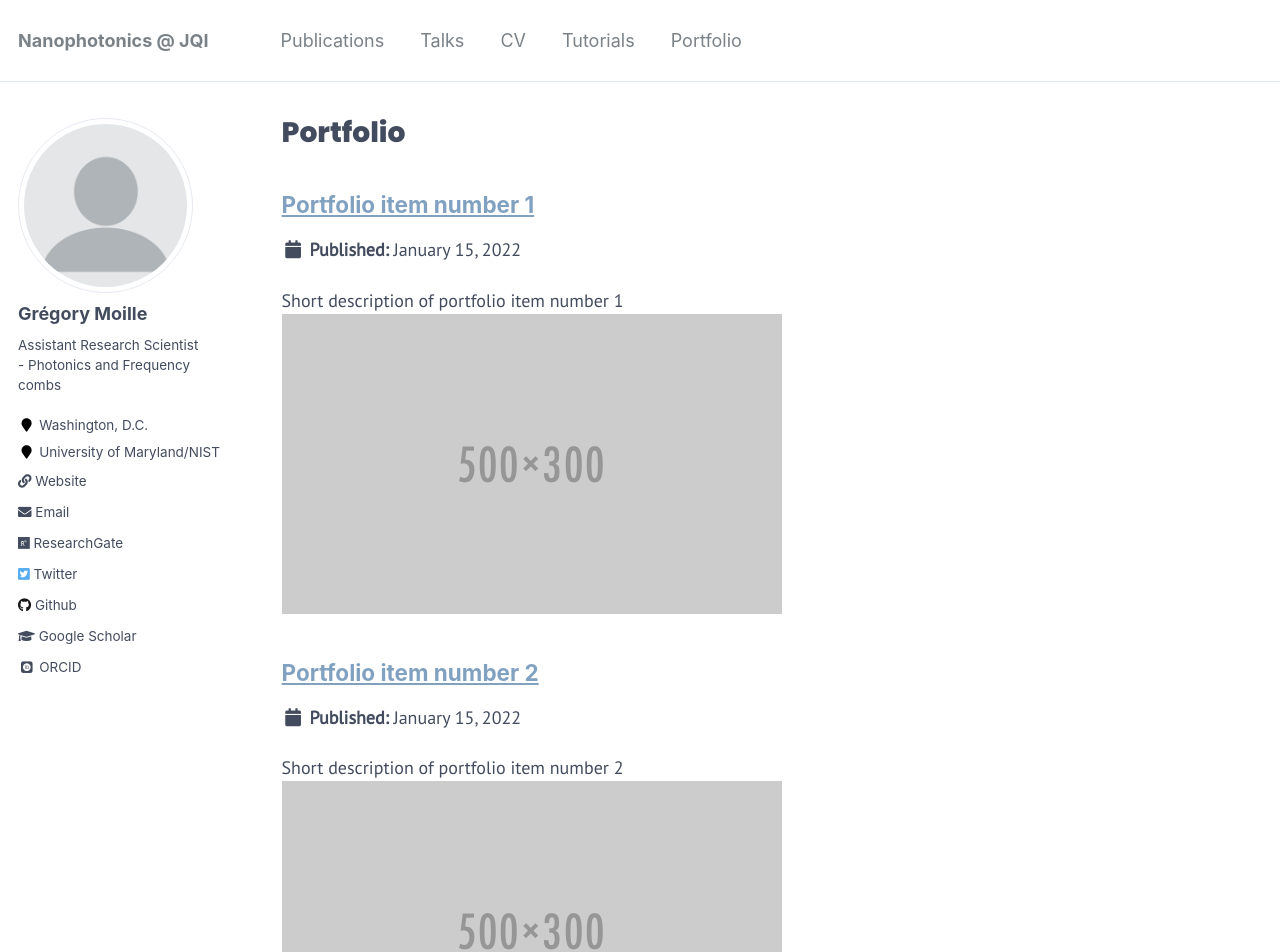
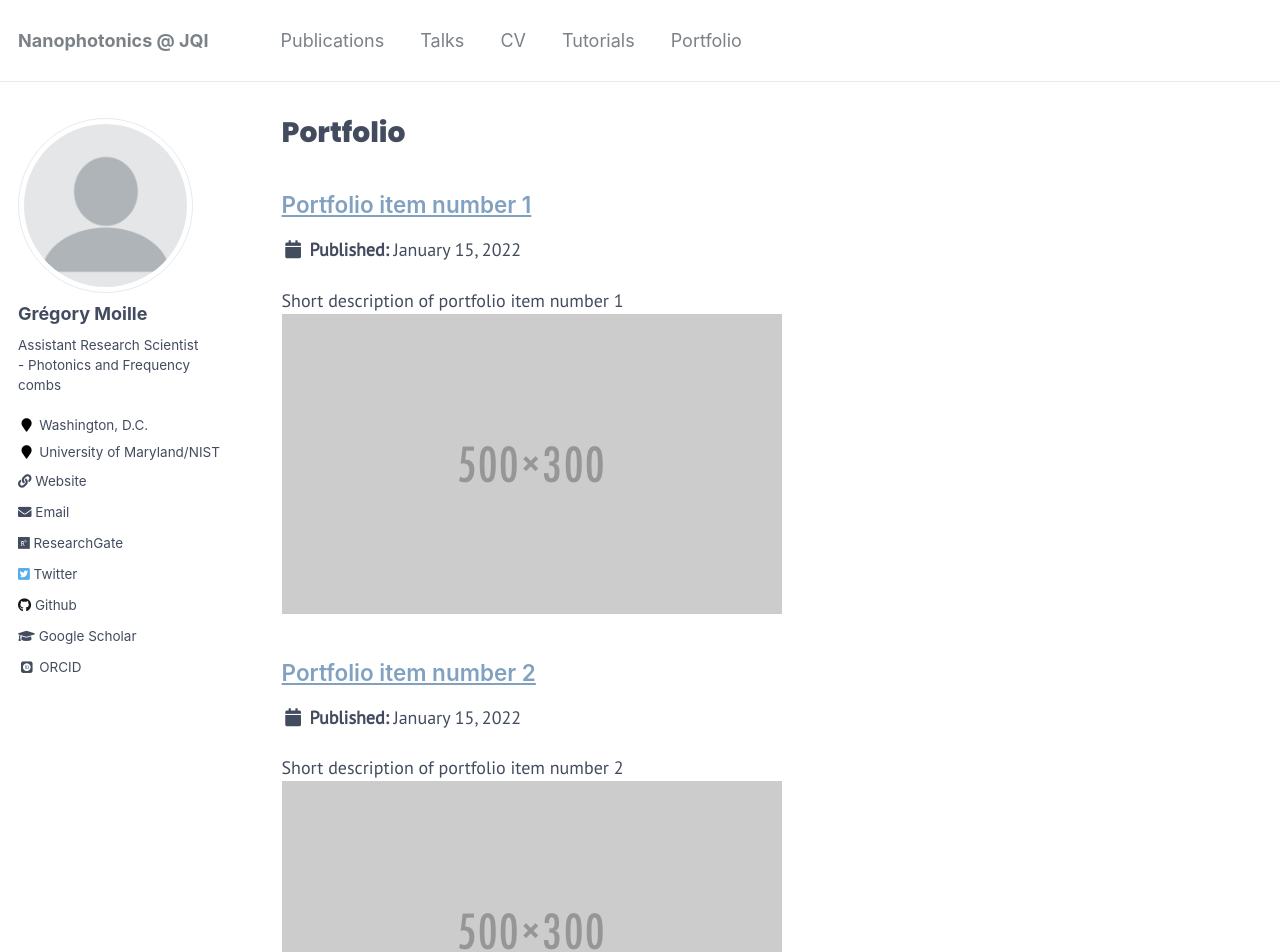
Before and after one commit to gregmoille/gregmoille.github.io, a Jekyll site: the page built from _pages/portfolio.html, in a window 1280 px wide and 1302 px high. Shown: the top 952 px of the window. Built offline with Jekyll 4.4.1, drawn with Linux system fonts in a browser that asks for light colours; some web fonts are replaced.

Commit message:
change fotn weight

```diff
--- a/_sass/_base.scss
+++ b/_sass/_base.scss
@@ -31,12 +31,12 @@ h1, h2, h3, h4, h5, h6 {
 h1 {
   margin-top: 0;
   font-size: $type-size-3;
-  font-weight: bolder;
+  font-weight: 800;
 }
 
 h2 {
   font-size: $type-size-4;
-  font-weight: bold;
+  font-weight: 600;
 }
 
 h3 {
```
